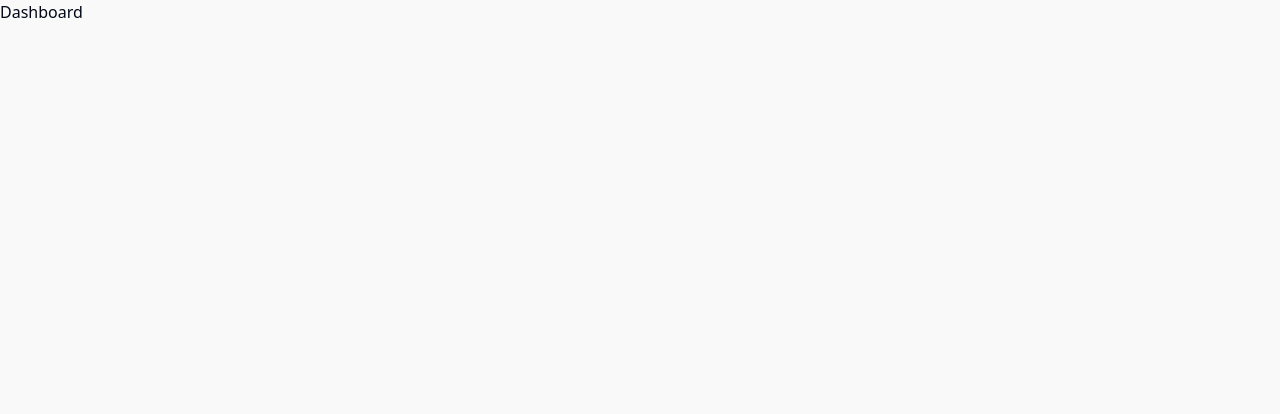
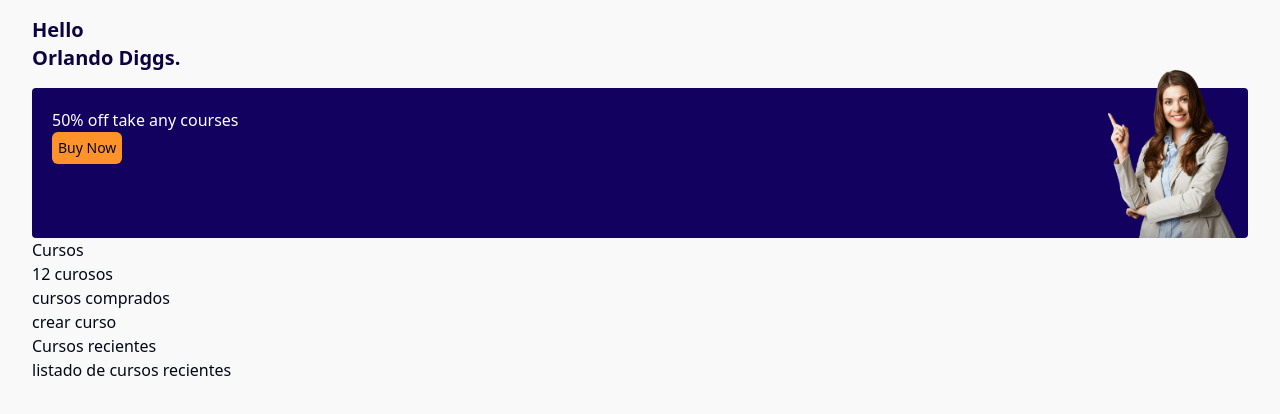
Before and after one commit to factoriaf5-p7/ui-uknow-stiinta, a React (Vite) app in the folder Front/: page /user in a window 1280 px wide. Shown: the top 414 px of the page. Built offline with nearby package versions, Linux system fonts and the light colour scheme.

Commit message:
crear cabecera dashboard

```diff
--- a/Front/src/pages/UserDashboard.tsx
+++ b/Front/src/pages/UserDashboard.tsx
@@ -1,8 +1,10 @@
-import useAuth from "@/hooks/useAuth"
-import { getOneUser } from "@/services/lib/user"
-import { ProfileUser } from "@/types/user.type"
-import { AxiosResponse } from "axios"
-import { useEffect, useState } from "react"
+// import useAuth from "@/hooks/useAuth"
+// import { getOneUser } from "@/services/lib/user"
+// import { ProfileUser } from "@/types/user.type"
+// import { AxiosResponse } from "axios"
+// import { useEffect, useState } from "react"
+
+import Button from "@/components/ui/Button"
 
 
 function UserDashboard() {
@@ -27,11 +29,35 @@ function UserDashboard() {
 
   return (
 
-    <div>
-      <h1>Dashboard</h1>
+    <section className="container  ">
+      <h1 className="text-dark text-xl font-semibold w-2/3 my-4 ">Hello<br></br> Orlando Diggs.</h1>
+
+      <article className=" relative ">
+        <div className="bg-btnOscuro p-5 rounded-sm h-[150px]">
+          <h3 className="text-white font-normal">50% off take any courses</h3>
+          <Button children="Buy Now" color="bg-orange" text="white"  />
+          <img className="absolute bg-transparent top-[-31px] right-0 " src="girl-image.svg" alt="girl image" />
+        </div>
+      </article>
+
+      <h2>Cursos</h2>
+
+      <article>
+        <div>12 curosos</div>
+        <div>
+          <div>cursos comprados</div>
+          <div>crear curso</div>
+        </div>
+      </article>
+
+      <h2>Cursos recientes</h2>
+      <article>
+        listado de cursos recientes
+      </article>
 
 
-    </div>
+
+    </section>
   )
 }
 
--- a/Front/tailwind.config.js
+++ b/Front/tailwind.config.js
@@ -23,6 +23,7 @@ module.exports = {
         title: '#150A33',
         text: '#524B6B',
         dark: '#0D0140',
+        orange: '#FF9228',
         hero:'#524B6B',
         remember: '#AAA6B9',
         border: "hsl(var(--border))",
```
Also changed, not shown: Front/public/girl-image.svg (added).
